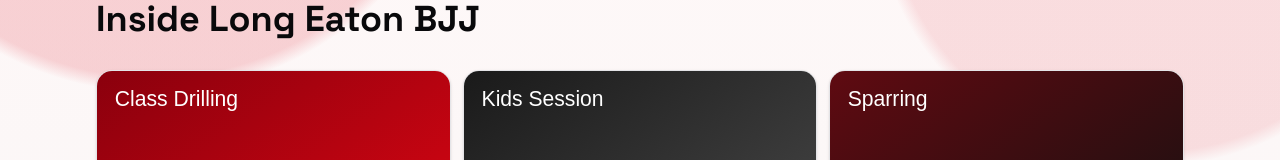
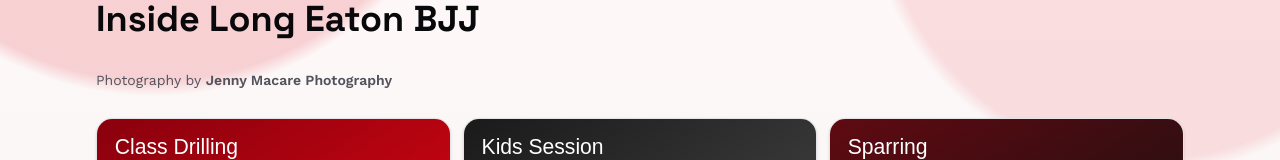
Before and after one commit to Artesuave88/LEBJJ, a SvelteKit app: page /gallery in a window 1280 px wide. Shown: the part 152-312 px from the top of the page. Built offline with nearby package versions, Linux system fonts and the light colour scheme; no server answers.

Commit message:
Feat: Add photography credit for Jenny Macare in gallery section

```diff
--- a/src/routes/gallery/+page.svelte
+++ b/src/routes/gallery/+page.svelte
@@ -38,6 +38,18 @@
       eyebrow="Gallery"
       title="Inside Long Eaton BJJ"
     />
+
+    <p class="text-sm text-zinc-600">
+      Photography by
+      <a
+        href="https://www.jennymacare.com/"
+        target="_blank"
+        rel="noreferrer"
+        class="font-semibold text-zinc-900 underline decoration-zinc-300 underline-offset-4 transition hover:text-zinc-700"
+      >
+        Jenny Macare Photography
+      </a>
+    </p>
 
     <div class="grid gap-3 sm:grid-cols-2 lg:grid-cols-3">
       {#each galleryItems as item, index}
```
